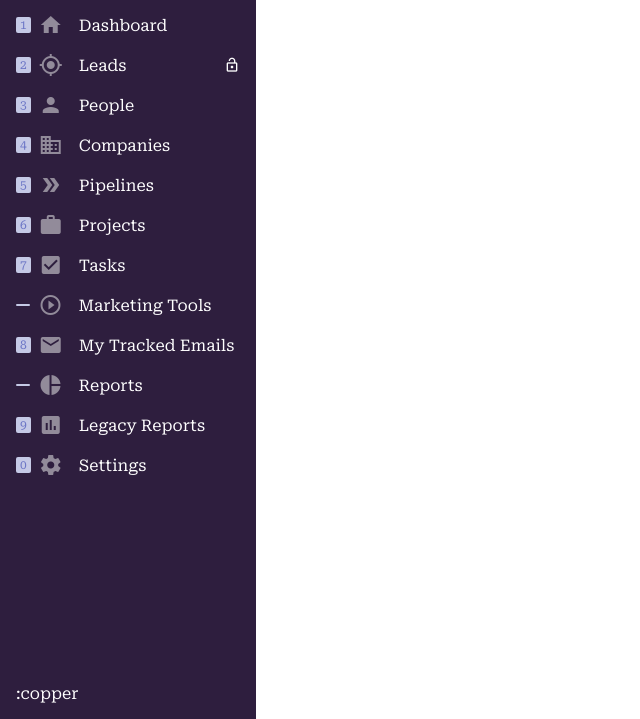
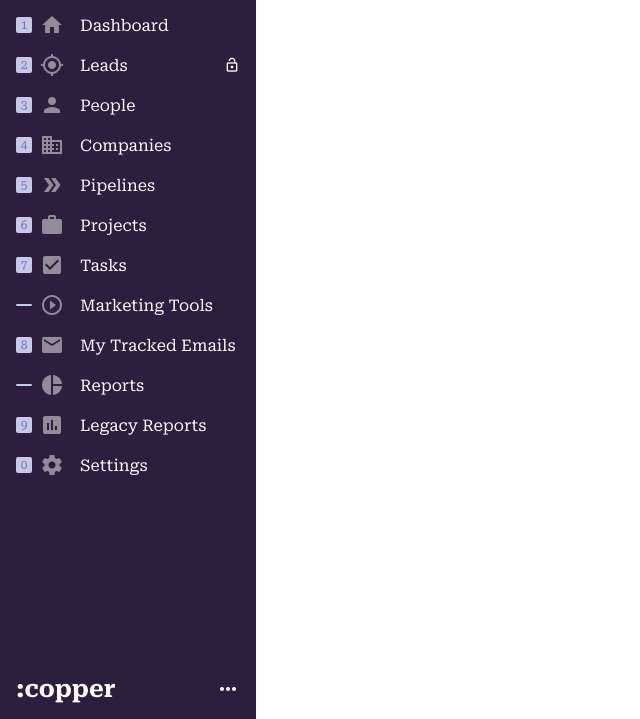
Before and after one commit to Regaron/restarone-challenge, a plain HTML site: page index.html in a window 1280 px wide. Shown: the part 81-800 px from the top of the page, without its empty margins (0-640 px from the left). Drawn offline with Linux system fonts and the light colour scheme.

Commit message:
Sidebar Completed.

```diff
--- a/index.html
+++ b/index.html
@@ -30,6 +30,9 @@
         <ul id="sidebar__content"></ul>
         <div class="sidebar__footer">
             <span>:copper</span>
+            <span class="material-icons">
+                more_horiz
+            </span>
         </div>
     </nav>
 </aside>
--- a/main.css
+++ b/main.css
@@ -23,6 +23,7 @@
 .sidebar__header .material-icons {
     font-weight: bold;
     color: white;
+    cursor: pointer;
 }
 
 .sidebar__header__profile {
@@ -87,10 +88,22 @@
 }
 
 .sidebar__item__label {
-    width: 200px;
+    flex: 1;
     margin-left: 16px;
 }
 
 .sidebar__footer {
+    display: flex;
+    justify-content: space-between;
+    align-items: center;
     padding: 16px;
 }
+
+.sidebar__footer :first-child {
+    font-weight: bold;
+    font-size: 24px;
+}
+.sidebar__footer .material-icons {
+    color: white;
+    cursor: pointer;
+}
```
